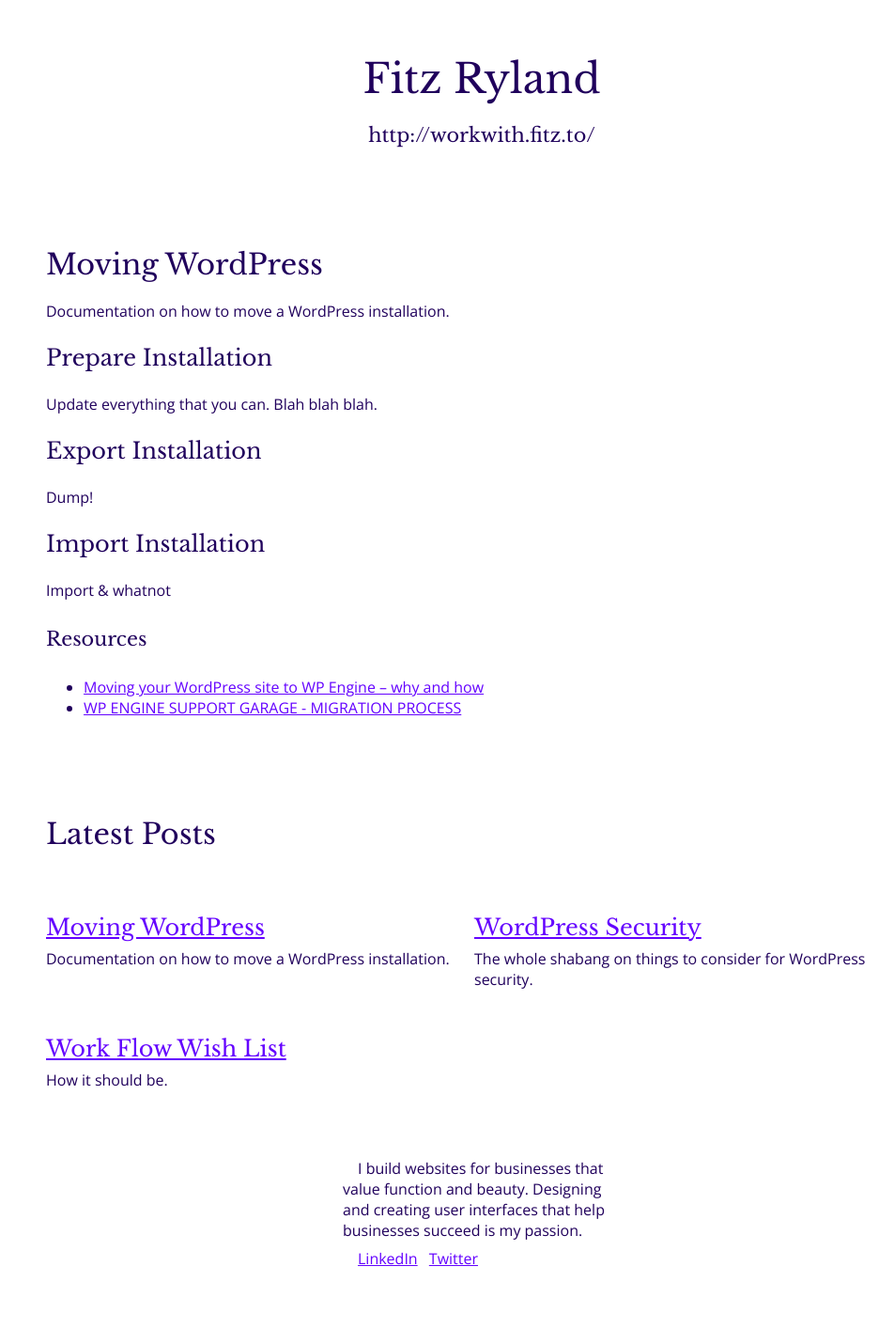
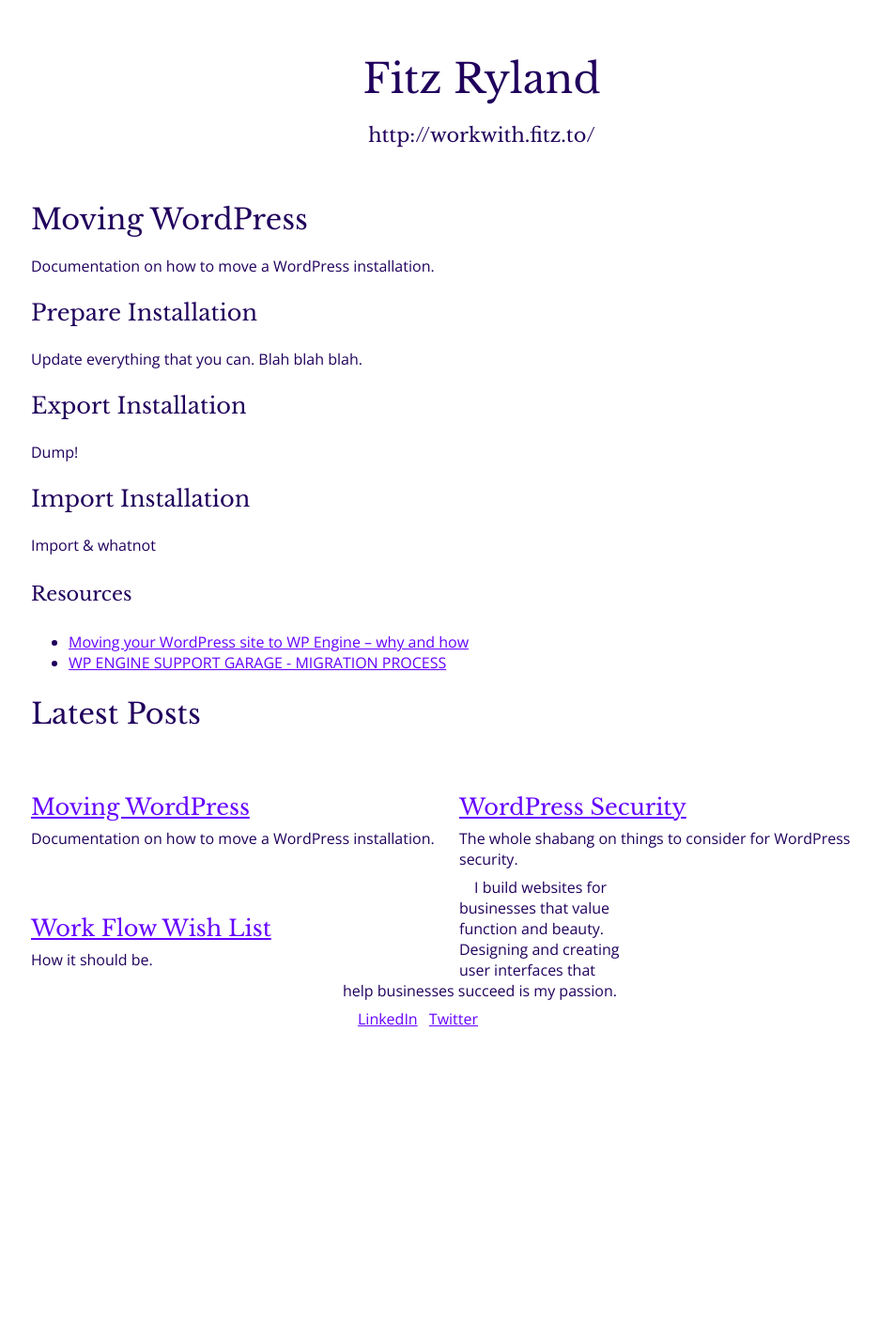
Before and after one commit to fitzryland/workwithfitzto, a Jekyll site: the page built from document/_posts/2013-06-21-movingwordpress.markdown, in a window 1280 px wide. Shown: the whole page at 94% size, without its empty margins (127-1079 px from the left). Built offline with Jekyll 4.4.1, drawn with Linux system fonts in a browser that asks for light colours; nearby versions of some CDN libraries; comment, search, counter and statistics services are not loaded; after the commit the page ends 1127 px from its top, so only the background shows below that.

Commit message:
updated header/footer padding

```diff
--- a/css/main.css
+++ b/css/main.css
@@ -754,12 +754,14 @@
     .wrap {
       width: 60em; } }
 
-header, section, footer {
-  margin: 2em 0;
+header {
+  margin-top: 2em; }
+
+header, footer {
   padding: 1em;
   position: relative;
   z-index: 0; }
-  header:after, section:after, footer:after {
+  header:after, footer:after {
     content: "";
     display: table;
     clear: both; }
```
Also changed, not shown: css/main.scss (+4 -3 lines), 1 other file.
